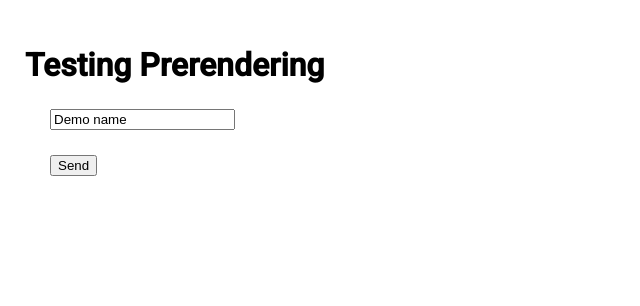
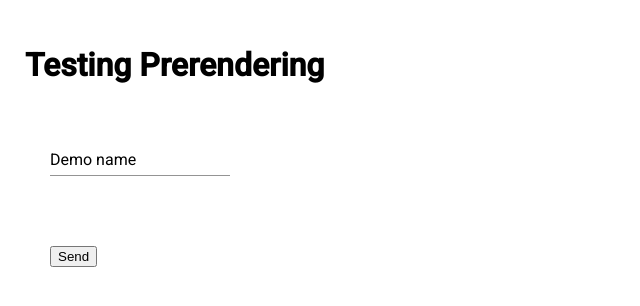
Before and after one commit to Tom4U/debug-prerender-mat-form-field, an Angular app: page / in a window 1280 px wide. Shown: the top 306 px of the page, without its empty margins (0-640 px from the left). Built offline with nearby package versions, Linux system fonts and the light colour scheme.

Commit message:
works: add MatFormField and MatInput

```diff
--- a/src/app/app.component.html
+++ b/src/app/app.component.html
@@ -1,9 +1,9 @@
 <div class="container">
   <h1>Testing Prerendering</h1>
   <form [formGroup]="form" (ngSubmit)="sendForm()">
-    <div class="form-field">
-      <input type="text" formControlName="name">
-    </div>
+    <mat-form-field>
+      <input type="text" formControlName="name" matInput>
+    </mat-form-field>
     <div>
       <button type="submit">Send</button>
     </div>
--- a/src/app/app.module.ts
+++ b/src/app/app.module.ts
@@ -1,5 +1,7 @@
 import { NgModule } from '@angular/core';
 import { FormsModule, ReactiveFormsModule } from '@angular/forms';
+import { MatFormFieldModule } from '@angular/material/form-field';
+import { MatInputModule } from '@angular/material/input';
 import { BrowserModule } from '@angular/platform-browser';
 import { BrowserAnimationsModule } from '@angular/platform-browser/animations';
 import { AppComponent } from './app.component';
@@ -13,7 +15,9 @@
     BrowserModule.withServerTransition({ appId: 'serverApp' }),
     BrowserAnimationsModule,
     FormsModule,
-    ReactiveFormsModule
+    ReactiveFormsModule,
+    MatFormFieldModule,
+    MatInputModule
   ],
   providers: [],
   bootstrap: [AppComponent]
```
